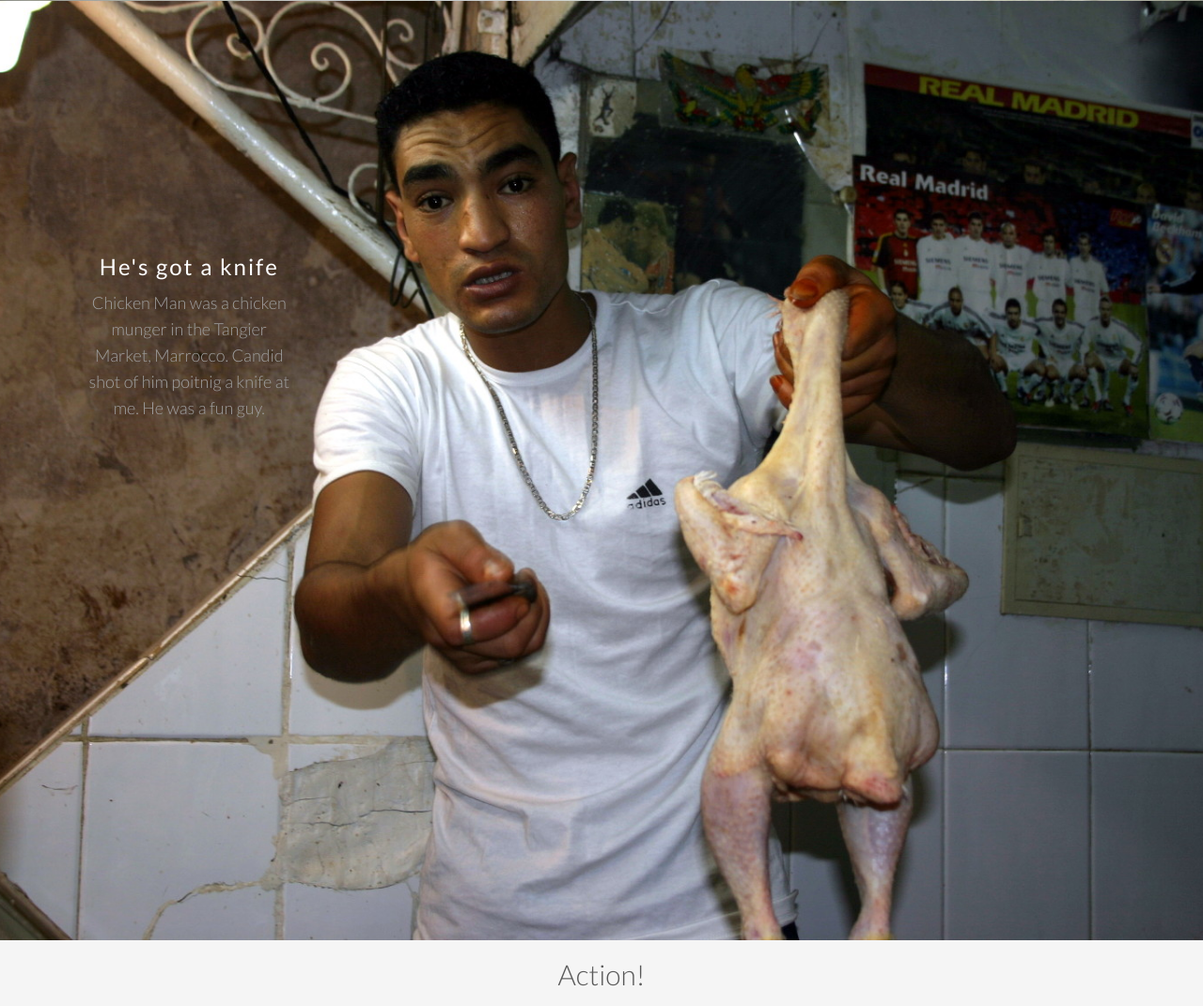
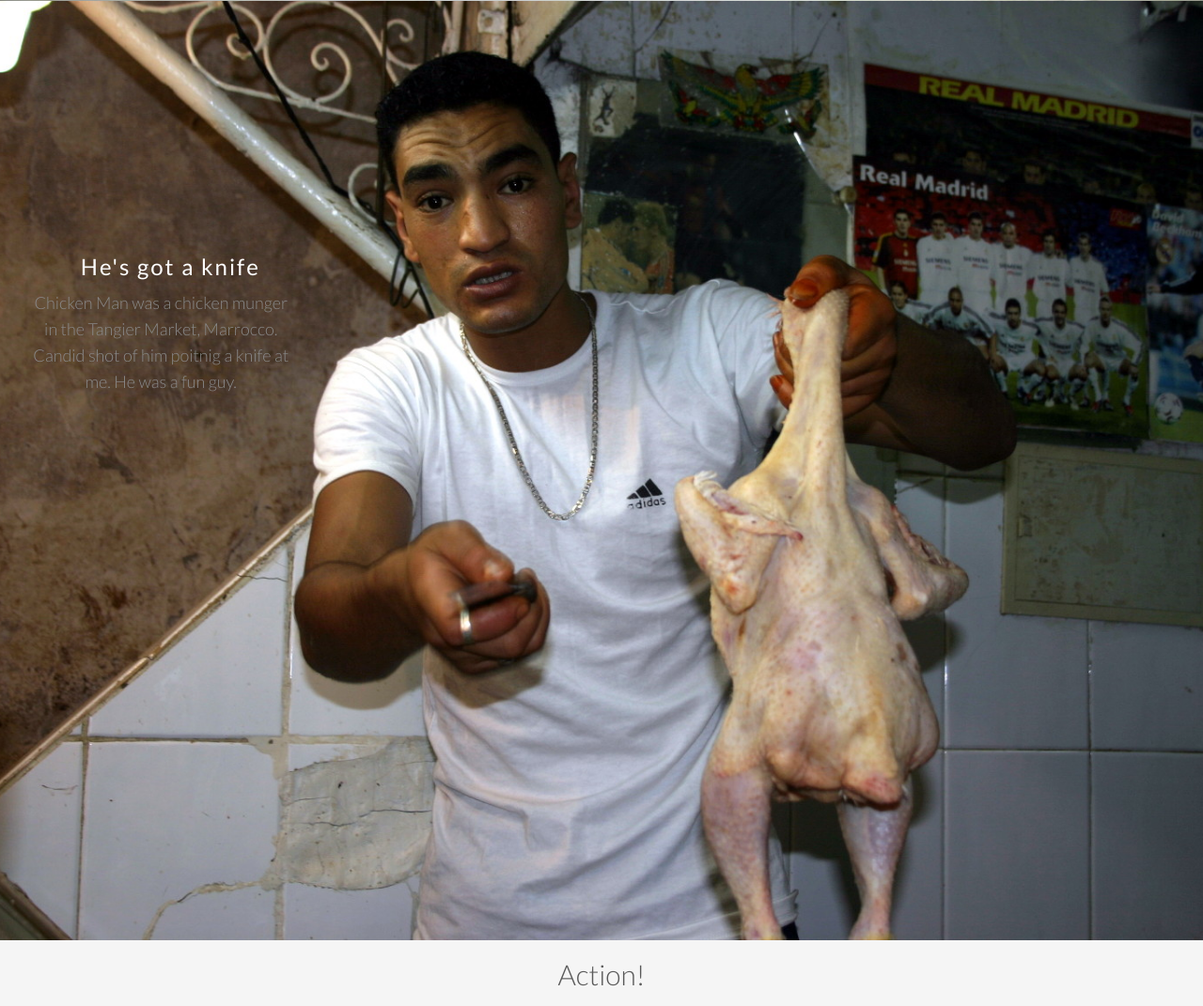
Before and after one commit to fhilipk/philportfolio, a plain HTML site: page index.html in a window 1280 px wide. Shown: the part 5904-6975 px from the top of the page at 94% size. Drawn offline with Linux system fonts and the light colour scheme; files whose address does not match are found by name.

Commit message:
adjust chicken man text position.

```diff
--- a/assets/css/style.css
+++ b/assets/css/style.css
@@ -461,12 +461,14 @@ input {
 }
 
 #port07 h3 {
+	margin-left: -40px;
 	font-weight: 500;
 	letter-spacing: 2px;
 }
 
 #port07 p {
-	color: #A0A0A0;
+	margin-left: -40px;
+	color: #8A8A8A;
 }
 
 #video-heading {
```
